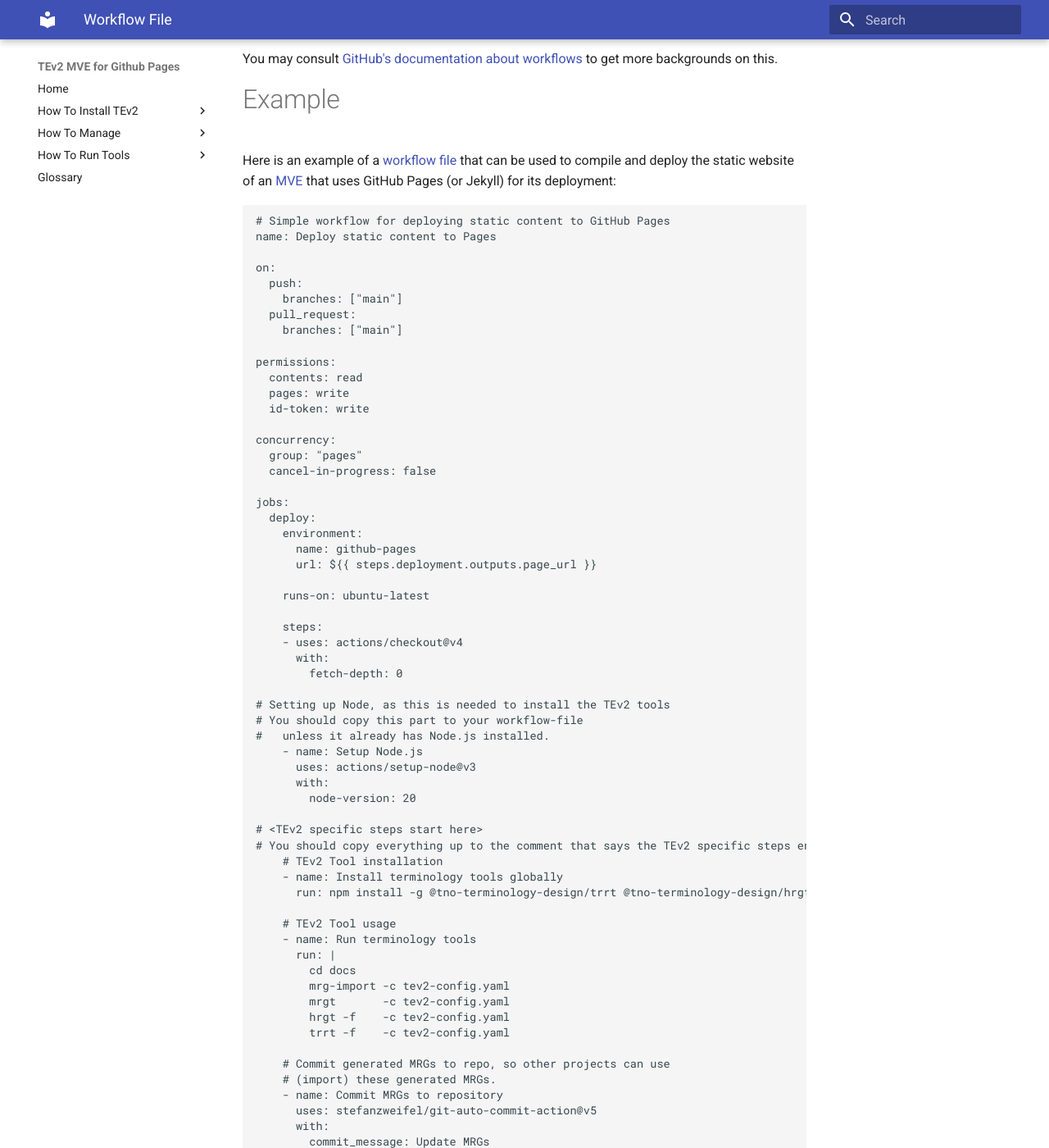
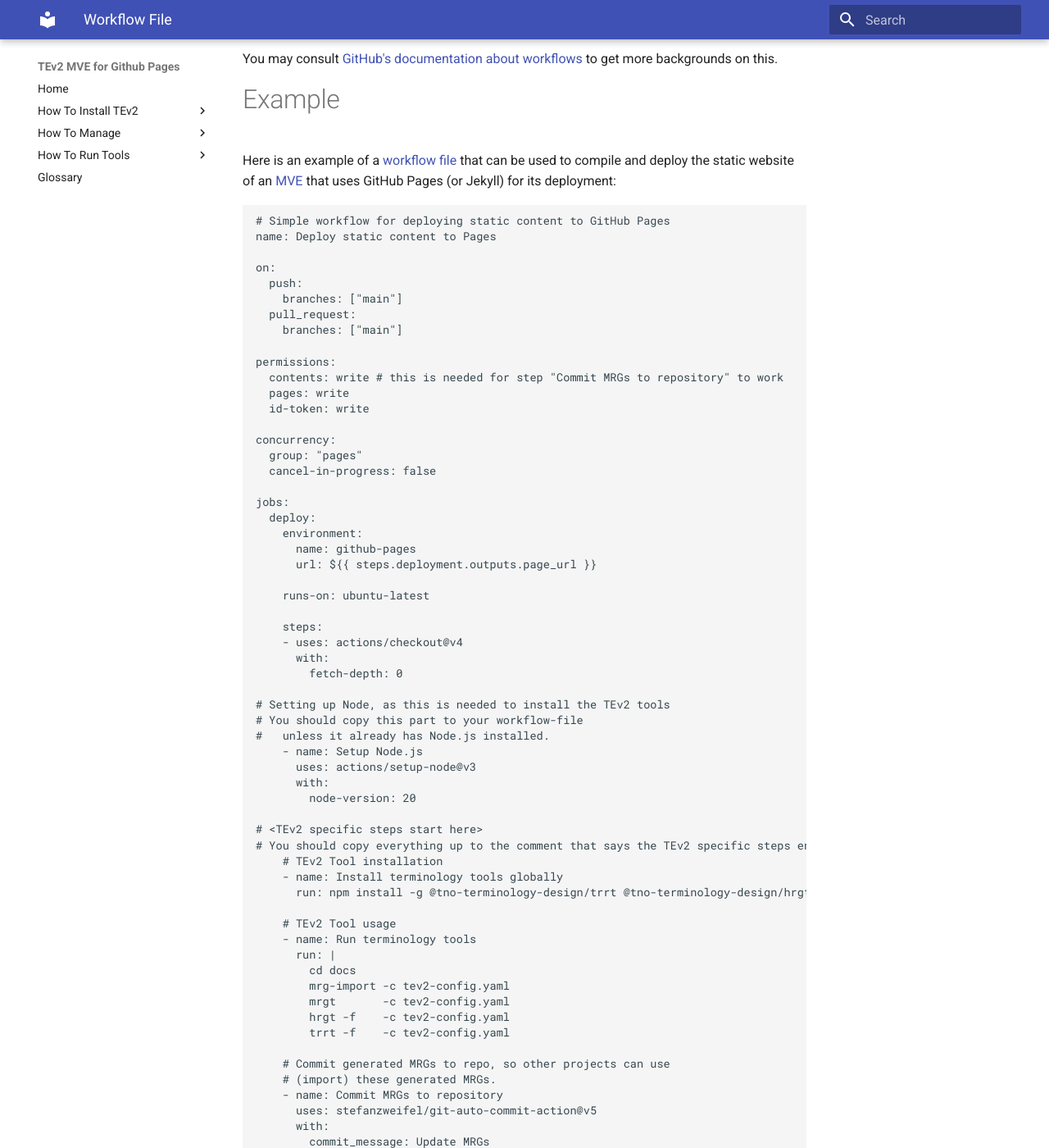
Before and after one commit to tno-terminology-design/tev2-mve, an MkDocs documentation site: the page built from docs/terms/workflow-file.md, in a window 1280 px wide and 1400 px high, scrolled down 229 px. Shown: the whole window at 82% size. Built offline with MkDocs 1.6.1 and Material for MkDocs 9.7.7, drawn with Linux system fonts in a browser that asks for light colours; some of the changed text lies outside the part shown.

```diff
--- a/docs/saf.yaml
+++ b/docs/saf.yaml
@@ -9,7 +9,7 @@ scope:
   defaultvsn: terms # vsntag that identifies the default terminology. MRG is located at `scopedir`/`glossarydir`/mrg.mve.yaml
   website: https://tno-terminology-design.github.io/tev2-mve/docs # base URL for creating links to rendered versions of Curated Texts. It should also serve as the home page of the terminology.
   navpath: /terms # Path to the directory where Curated Texts are rendered. What `curatedir` is for Curated Texts is, `navpath` is for the rendered versions of Curated Texts.
-  navid: id # Name of the field in the front matter of a body file used by your static site generator in a URL, to uniquely identify that file (e.g., "id", "slug", "permalink"). If not specified, the filename of the body file will be used. |
+  navid: # Name of the field in the front matter of a body file used by your static site generator in a URL, to uniquely identify that file (e.g., "id", "slug", "permalink"). If not specified, the filename of the body file will be used. |
 #
 # The `scopes` section contains a mapping between scopetags that are used within the scope, and the associated scopedirs.
 # This enables tools to find the SAF of these scopes, and from there all other directories, files etc.
--- a/docs/terms/workflow-file.md
+++ b/docs/terms/workflow-file.md
@@ -33,7 +33,7 @@ on:
     branches: ["main"]
 
 permissions:
-  contents: read
+  contents: write # this is needed for step "Commit MRGs to repository" to work
   pages: write
   id-token: write
 
```
